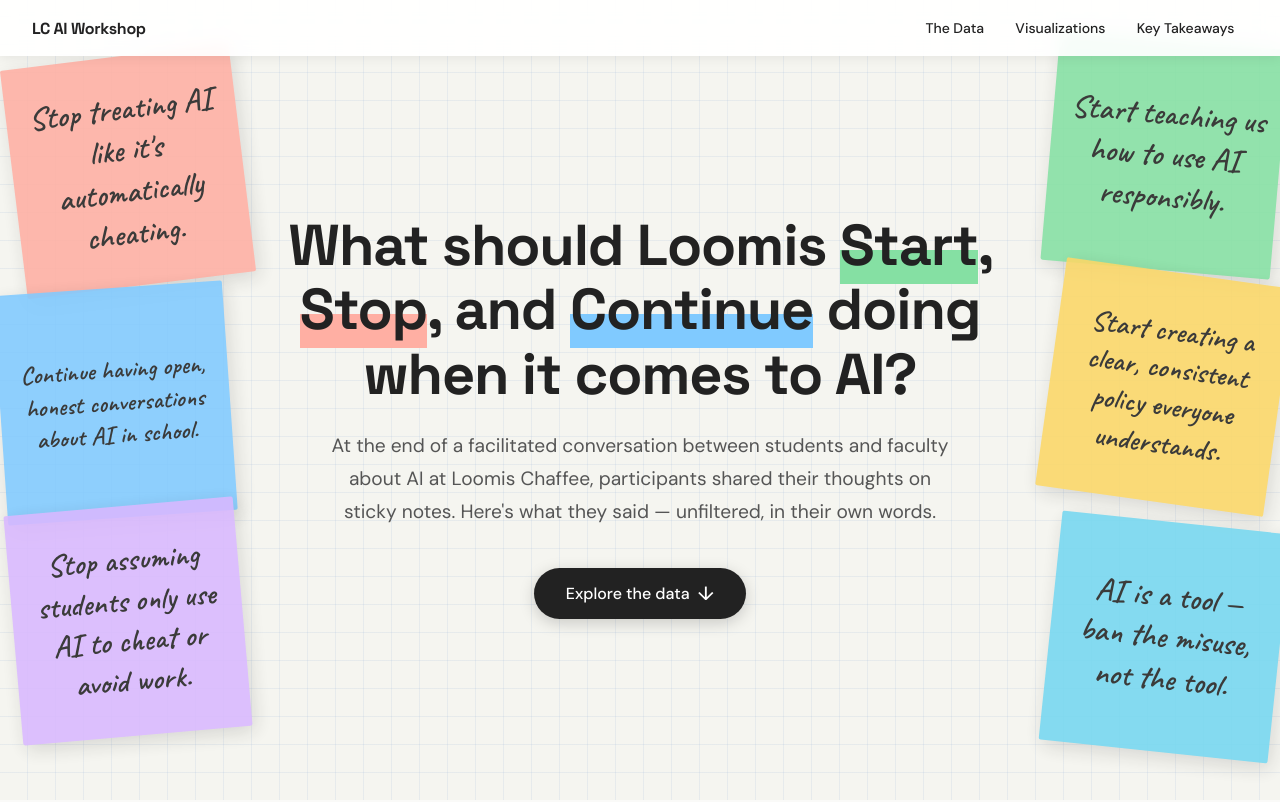
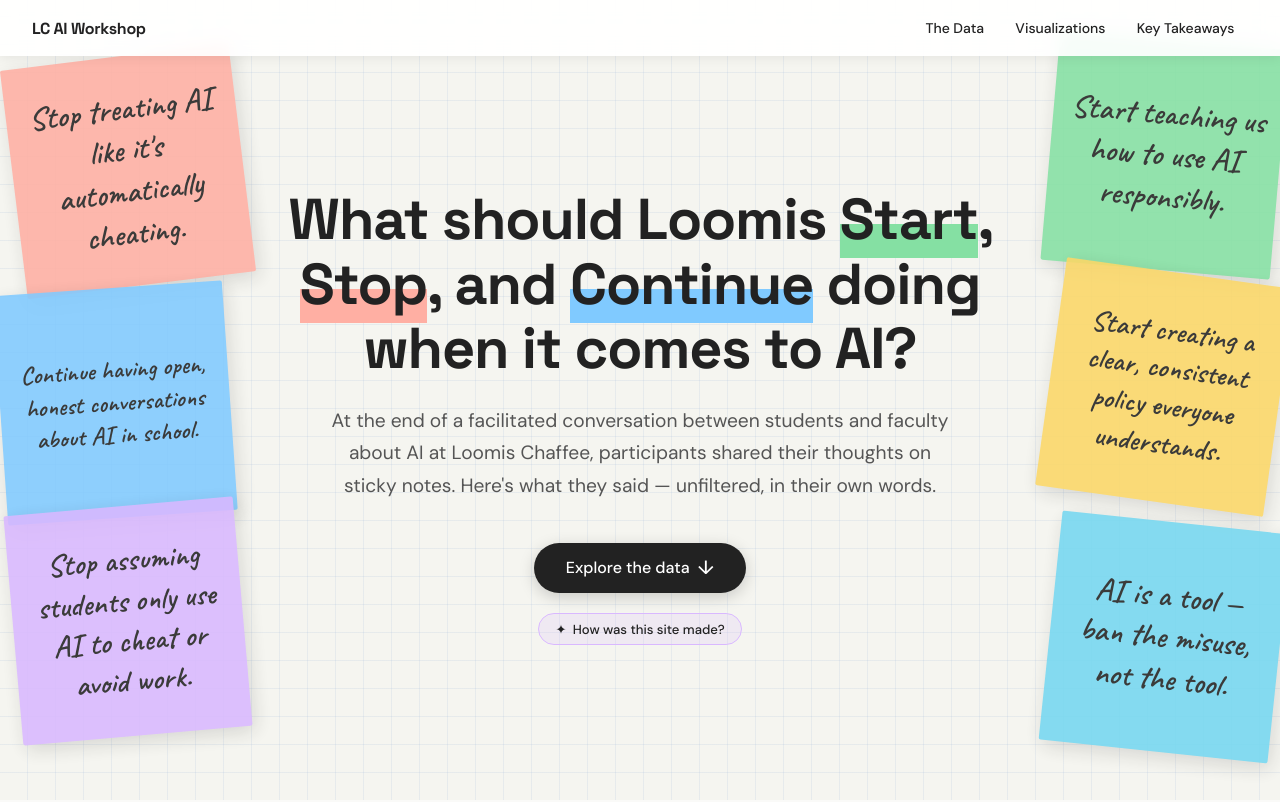
Before and after one commit to mrjohnsonloomis/conversations, a React (Vite) app: page / in a window 1280 px wide. Shown: the top 802 px of the page. Built offline with nearby package versions, Linux system fonts and the light colour scheme.

Commit message:
feat: add expandable 'How was this site made?' pill on hero

```diff
--- a/src/components/Hero.jsx
+++ b/src/components/Hero.jsx
@@ -1,4 +1,4 @@
-import { useLayoutEffect, useRef } from 'react'
+import { useLayoutEffect, useRef, useState } from 'react'
 
 const FLOATING_NOTES = [
   { color: '#FFAFA3', rotate: -7,  top: '7%',    left: '1%',   text: "Stop treating AI like it's automatically cheating." },
@@ -99,6 +99,62 @@ function FloatNote({ note }) {
   )
 }
 
+function HowItWasMade() {
+  const [open, setOpen] = useState(false)
+
+  return (
+    <div style={{ marginTop: '1.25rem' }}>
+      <button
+        onClick={() => setOpen(o => !o)}
+        style={{
+          fontFamily: 'var(--font-body)',
+          fontWeight: 500,
+          fontSize: '0.82rem',
+          padding: '0.4rem 1rem',
+          borderRadius: 999,
+          border: '1.5px solid var(--purple)',
+          background: open ? 'var(--purple)' : 'rgba(217,184,255,0.18)',
+          color: 'var(--dark)',
+          cursor: 'pointer',
+          transition: 'background 0.15s ease',
+          display: 'inline-flex',
+          alignItems: 'center',
+          gap: '0.4rem',
+        }}
+      >
+        <span>{open ? '▲' : '✦'}</span>
+        How was this site made?
+      </button>
+
+      {open && (
+        <div
+          style={{
+            marginTop: '0.75rem',
+            background: 'rgba(255,255,255,0.92)',
+            border: '1.5px solid var(--purple)',
+            borderRadius: 14,
+            padding: '1.4rem 1.6rem',
+            maxWidth: 540,
+            margin: '0.75rem auto 0',
+            textAlign: 'left',
+            boxShadow: '0 4px 20px rgba(0,0,0,0.08)',
+          }}
+        >
+          <p style={{ fontFamily: 'var(--font-body)', fontSize: '0.92rem', lineHeight: 1.7, color: '#444', margin: '0 0 0.85rem' }}>
+            The conversations produced over 1,200 sticky notes. Each one was read aloud by a human (me) and transcribed using Apple Voice Memos. The raw text was then cleaned and converted into a structured CSV file using Claude.
+          </p>
+          <p style={{ fontFamily: 'var(--font-body)', fontSize: '0.92rem', lineHeight: 1.7, color: '#444', margin: '0 0 0.85rem' }}>
+            The website started from a hand-drawn sketch on my iPad and detailed notes about desired functionality. I brought that sketch and the plan to Claude Code, which generated the website. I then configured GitHub to host the page you now see.
+          </p>
+          <p style={{ fontFamily: 'var(--font-hand)', fontSize: '1.1rem', color: '#666', margin: 0 }}>
+            — Matt J
+          </p>
+        </div>
+      )}
+    </div>
+  )
+}
+
 export default function Hero() {
   return (
     <div
@@ -188,6 +244,8 @@ export default function Hero() {
         >
           Explore the data <span style={{ fontSize: '1.2rem' }}>↓</span>
         </a>
+
+        <HowItWasMade />
       </div>
     </div>
   )
```
